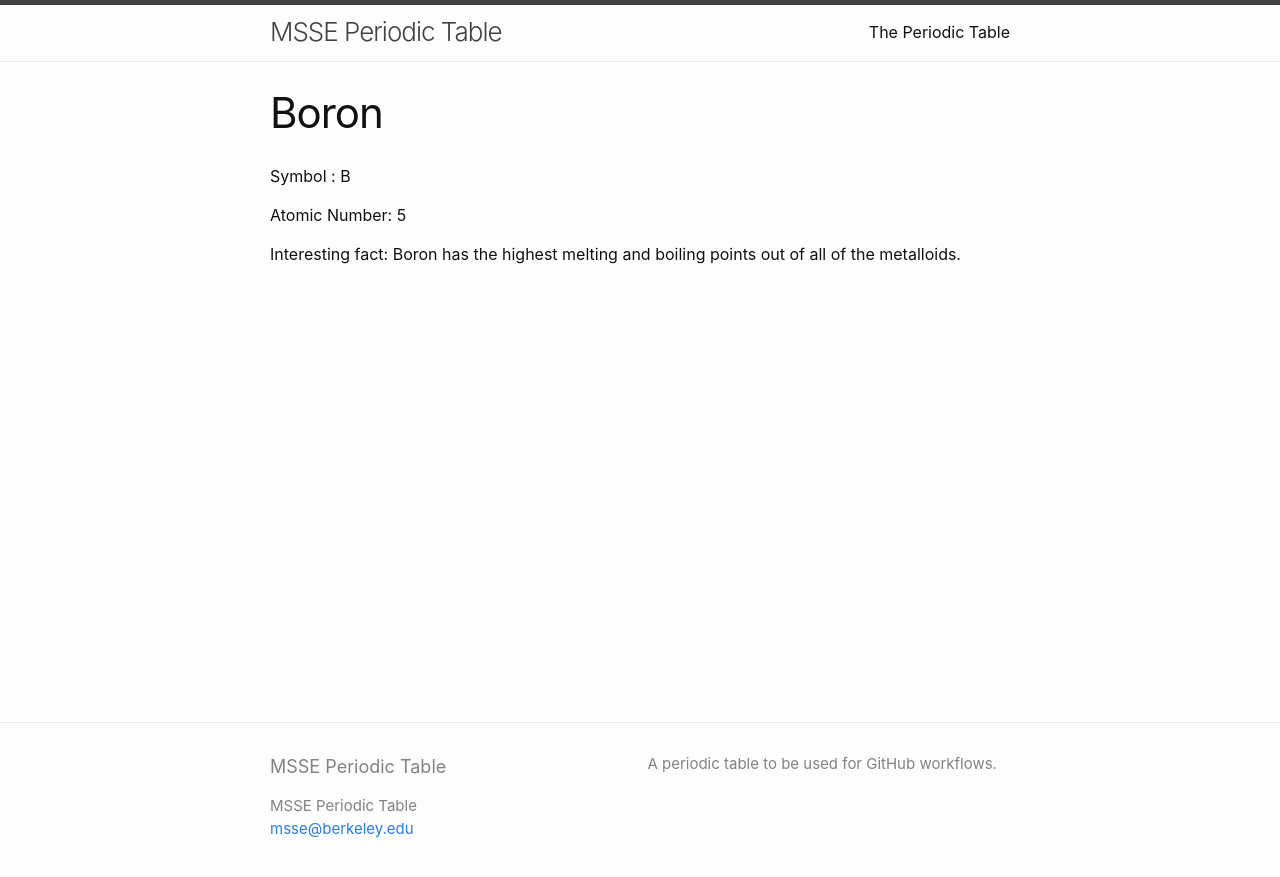
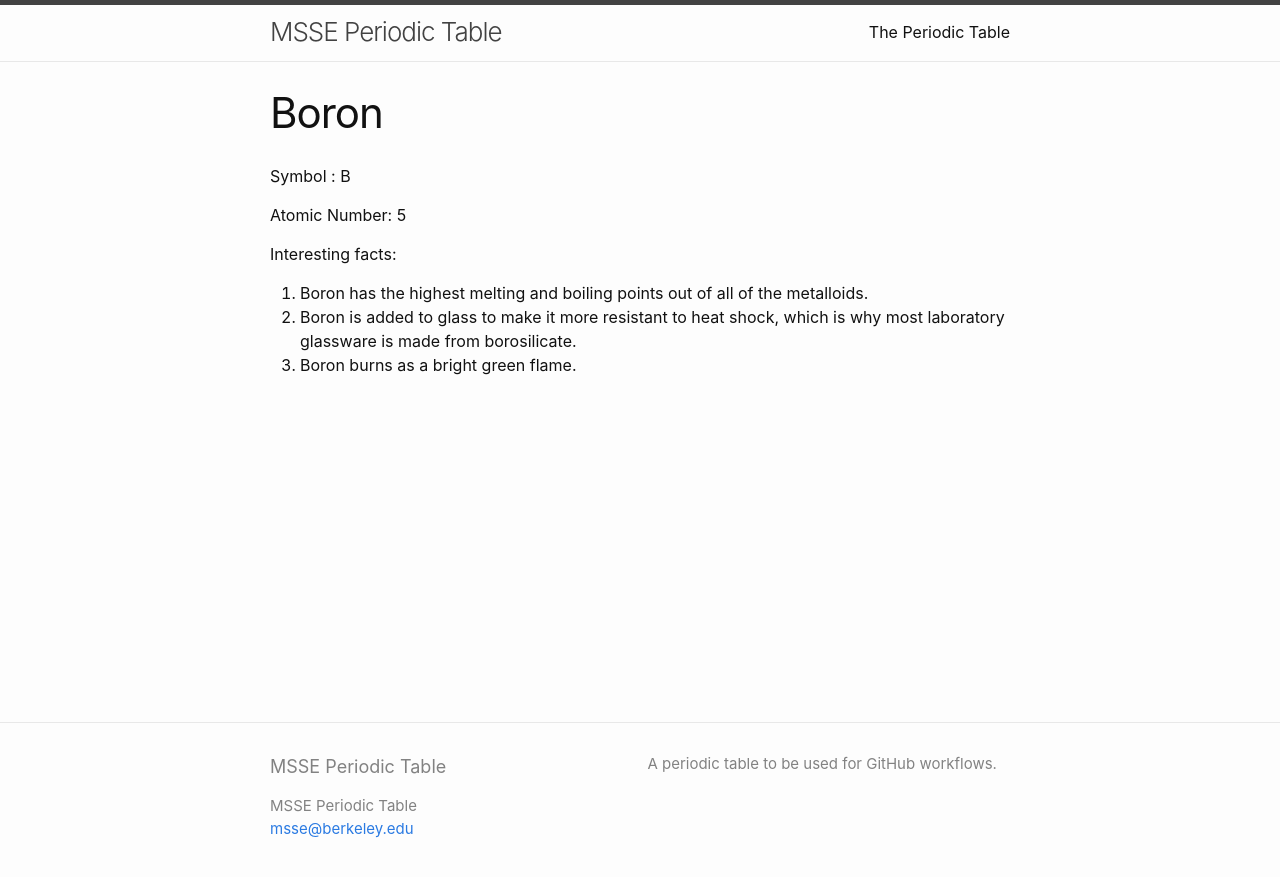
Before and after one commit to msse-chem-280-2024/periodic-table, a Jekyll site: the page built from elements/boron.md, in a window 1280 px wide. Shown: the top 877 px of the page. Built offline with Jekyll 4.4.1, drawn with Linux system fonts in a browser that asks for light colours.

Commit message:
added more boron facts

```diff
--- a/elements/boron.md
+++ b/elements/boron.md
@@ -7,4 +7,8 @@
 
 Atomic Number: 5
 
-Interesting fact: Boron has the highest melting and boiling points out of all of the metalloids.
+Interesting facts:
+
+1. Boron has the highest melting and boiling points out of all of the metalloids.
+2. Boron is added to glass to make it more resistant to heat shock, which is why most laboratory glassware is made from borosilicate.
+3. Boron burns as a bright green flame.
```
